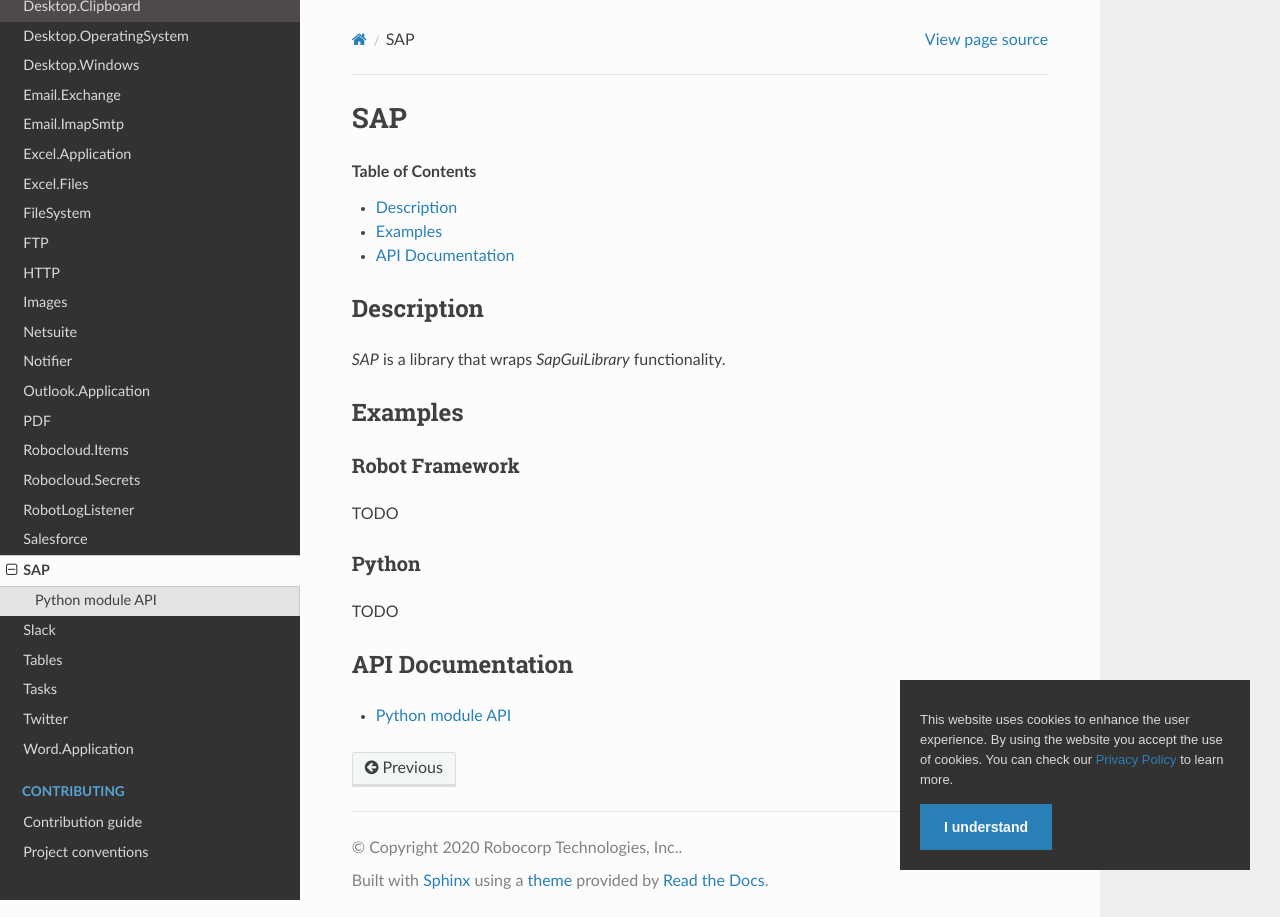
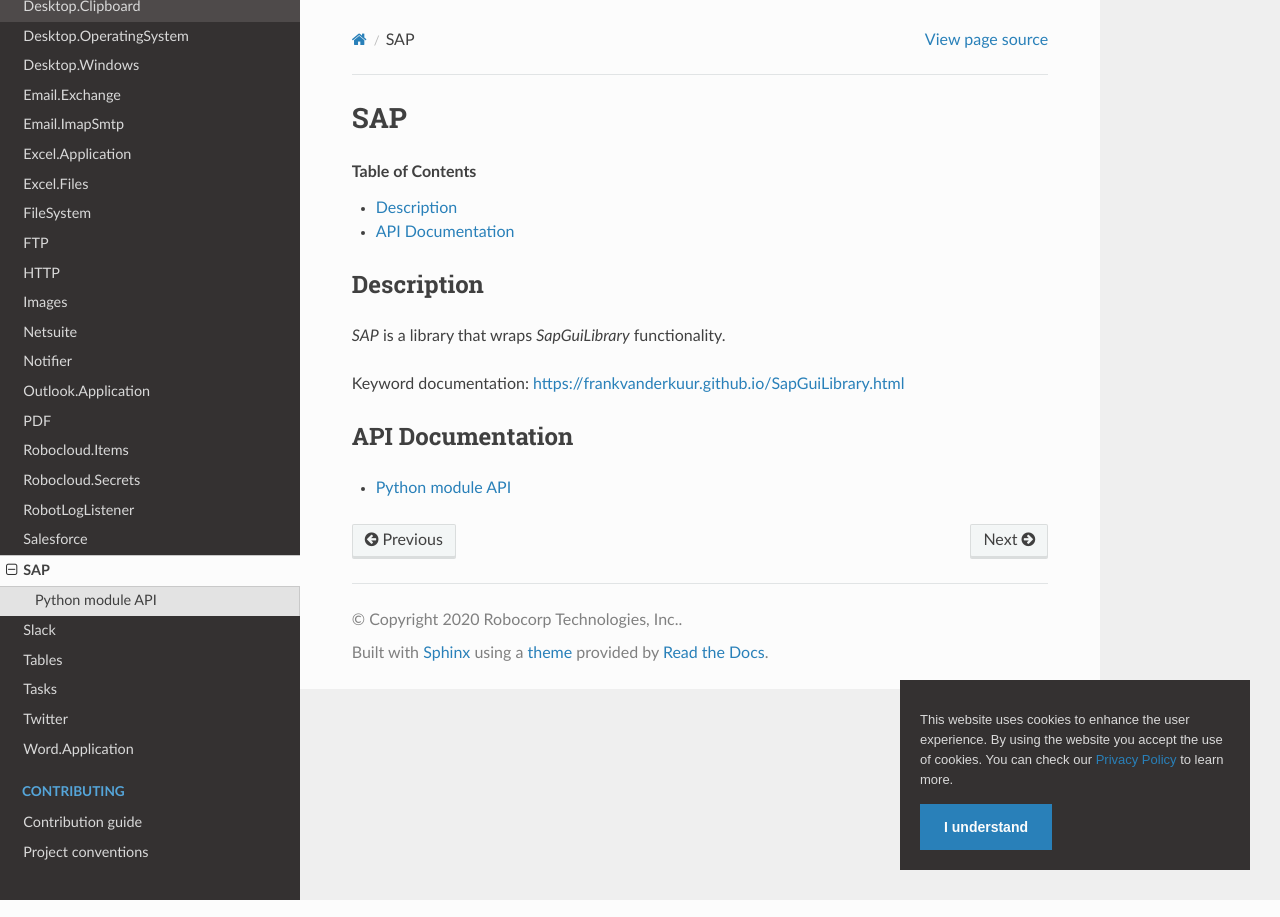
Before and after one commit to coderprovider/Framework-RPA, a Sphinx documentation site: the page built from docs/source/libraries/sap/index.rst, in a window 1280 px wide. Built offline with Sphinx 7.4.7 and the Read the Docs theme 2.0.0, drawn with Linux system fonts in a browser that asks for light colours; pages that are not in the unit, such as notebooks, are missing from menus.

Commit message:
docs: cleanup docs

```diff
--- a/docs/source/libraries/sap/index.rst
+++ b/docs/source/libraries/sap/index.rst
@@ -12,19 +12,7 @@
 
 `SAP` is a library that wraps `SapGuiLibrary` functionality.
 
-********
-Examples
-********
-
-Robot Framework
-===============
-
-TODO
-
-Python
-======
-
-TODO
+Keyword documentation: https://frankvanderkuur.github.io/SapGuiLibrary.html
 
 *****************
 API Documentation
--- a/docs/source/releasenotes.rst
+++ b/docs/source/releasenotes.rst
@@ -3,6 +3,9 @@
 
 Upcoming release
 ----------------
+
+- **Desktop.Windows** Fix dialog handling in `Open Executable`
+- New **Archive** library for ZIP and TAR operations
 
 2.6.0
 -----
```
Also changed, not shown: docs/source/libraries/slack/index.rst (+0 -14 lines).
